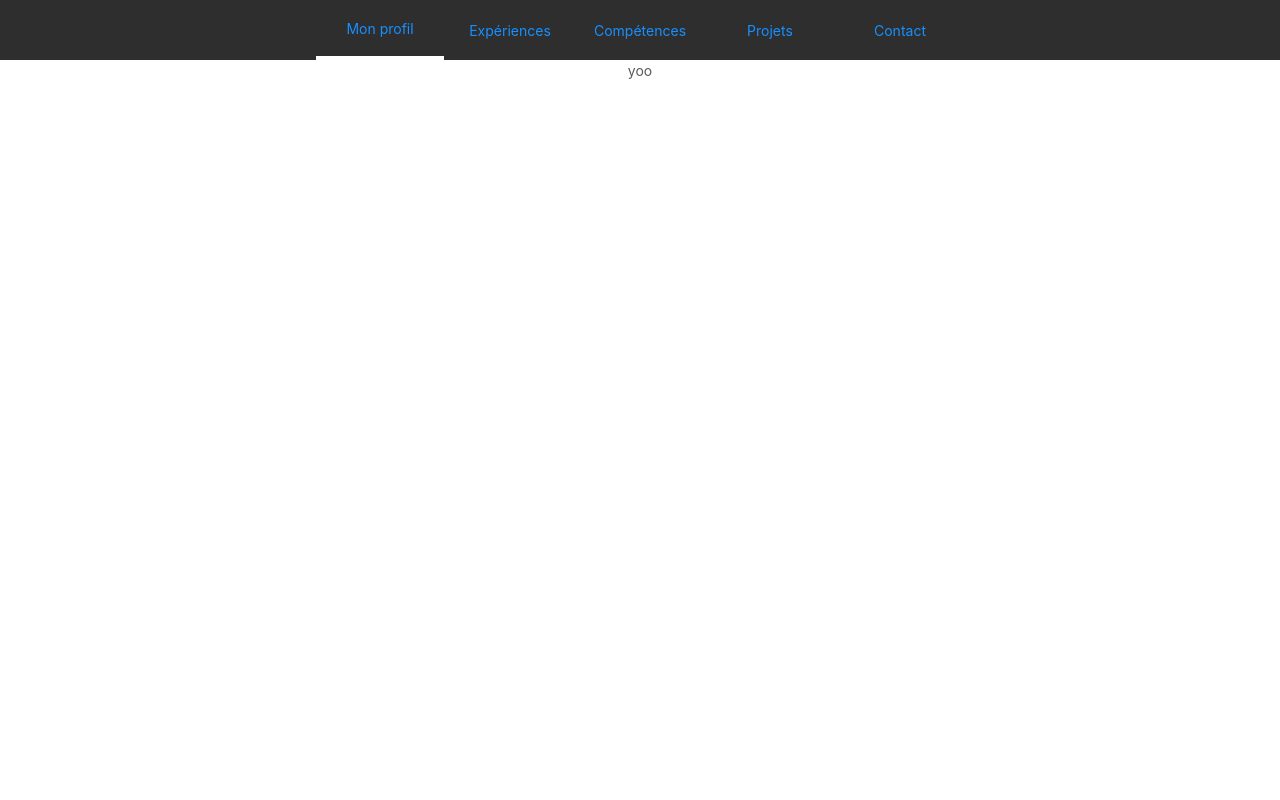
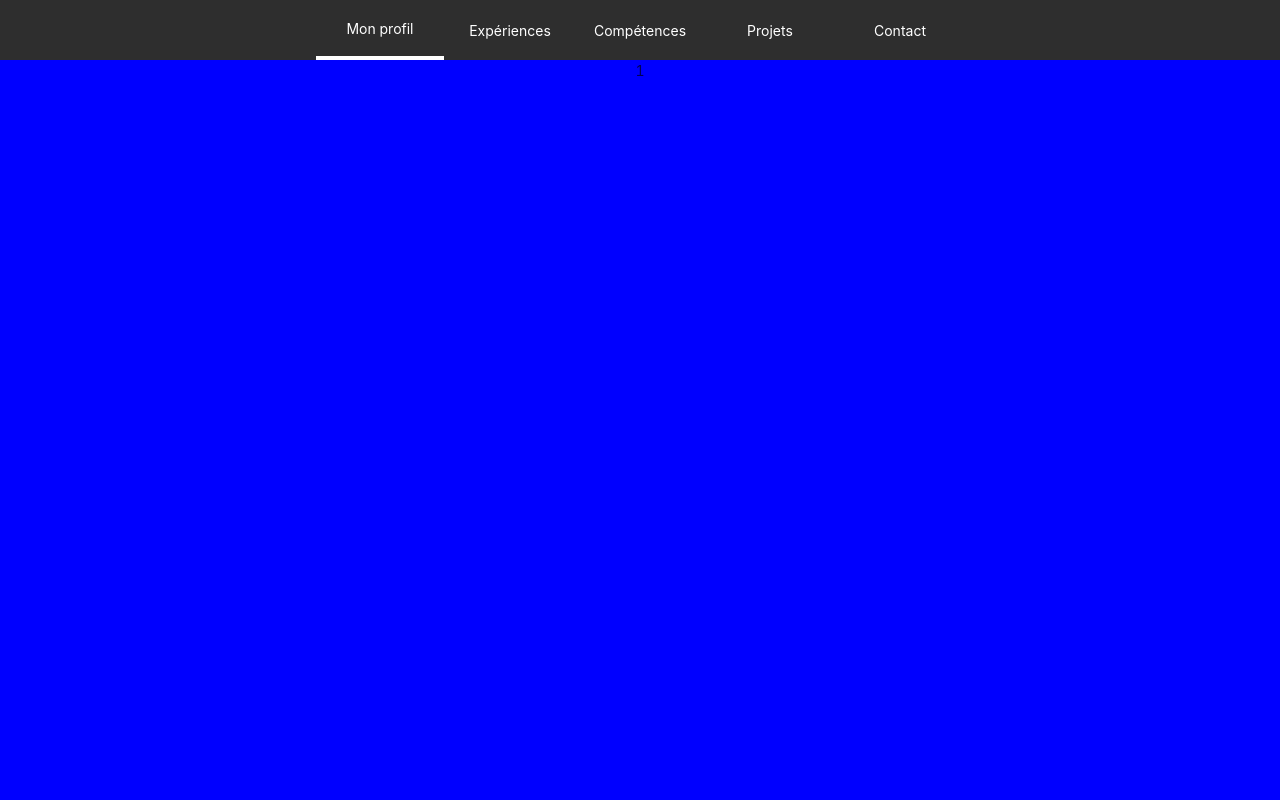
Before and after one commit to arnaud9145/cv, a React (Create React App) app: page / in a window 1280 px wide. Shown: the top 800 px of the page. Built offline with nearby package versions, Linux system fonts and the light colour scheme.

Commit message:
finished scroll

```diff
--- a/src/App.css
+++ b/src/App.css
@@ -1,6 +1,39 @@
 .App {
   text-align: center;
+  height: 100%;
 }
 .App > .body {
   padding-top: 60px;
+  width: 100%;
+  height: 100%;
 }
+.content {
+  height: 100%;
+  width: 100%;
+  display: flex;
+  justify-content: center;
+  align-items: center;
+}
+.content > * {
+  width: 100%;
+  height: 100%;
+}
+#profile {
+  background-color: blue;
+}
+#experiences {
+  background-color: red;
+}
+#abilities {
+  background-color: purple;
+}
+#projects {
+  background-color: yellow;
+}
+#contact {
+  background-color: green;
+}
+
+#root {
+  height: 100%;
+}
--- a/src/App.js
+++ b/src/App.js
@@ -1,12 +1,12 @@
 import React from 'react'
 import './App.css'
 import 'antd/dist/antd.css'
-import { BrowserRouter as Router } from 'react-router-dom'
+import { BrowserRouter as Router, Route } from 'react-router-dom'
 import Main from './Main'
 function App() {
   return (
     <Router>
-      <Main />
+      <Route path='/' component={Main} />
     </Router>
   )
 }
--- a/src/Main.js
+++ b/src/Main.js
@@ -5,19 +5,120 @@ class App extends React.PureComponent {
   constructor(props) {
     super(props)
     this.state = {
-      selected: 'profile'
+      selected: null,
+      scrolling: false
     }
   }
+
+  componentDidMount() {
+    new IntersectionObserver(
+      () => {
+        if (!this.state.scrolling) this.props.history.push('/')
+        else if (this.state.selected === '/')
+          this.setState({ scrolling: false })
+      },
+      {
+        threshold: 0.6
+      }
+    ).observe(document.querySelector('#profile'))
+    new IntersectionObserver(
+      () => {
+        if (!this.state.scrolling) this.props.history.push('/experiences')
+        else if (this.state.selected === '/experiences')
+          this.setState({ scrolling: false })
+      },
+      {
+        threshold: 0.6
+      }
+    ).observe(document.querySelector('#experiences'))
+    new IntersectionObserver(
+      () => {
+        if (!this.state.scrolling) this.props.history.push('/abilities')
+        else if (this.state.selected === '/abilities')
+          this.setState({ scrolling: false })
+      },
+      {
+        threshold: 0.6
+      }
+    ).observe(document.querySelector('#abilities'))
+    new IntersectionObserver(
+      () => {
+        if (!this.state.scrolling) this.props.history.push('/projects')
+        else if (this.state.selected === '/projects')
+          this.setState({ scrolling: false })
+      },
+      {
+        threshold: 0.6
+      }
+    ).observe(document.querySelector('#projects'))
+    new IntersectionObserver(
+      () => {
+        if (!this.state.scrolling) this.props.history.push('/contact')
+        else if (this.state.selected === '/contact')
+          this.setState({ scrolling: false })
+      },
+      {
+        threshold: 0.6
+      }
+    ).observe(document.querySelector('#contact'))
+
+    let { pathname } = this.props.location
+    pathname = pathname.substr(1, pathname.length)
+    if (pathname === '') pathname = 'profile'
+    const element = document.getElementById(pathname)
+    if (element) {
+      element.scrollIntoView({
+        behavior: 'auto',
+        block: 'end',
+        inline: 'nearest'
+      })
+      const destination = '/' + pathname
+      this.setState({ selected: destination, scrolling: true })
+    }
+  }
+
+  static getDerivedStateFromProps(props, state) {
+    if (props.location.pathname === '/scroll') {
+      let { search } = props.location
+      search = search.substr(4, search.length)
+      const element = document.getElementById(search)
+      if (element) {
+        element.scrollIntoView({
+          behavior: 'smooth',
+          block: 'end',
+          inline: 'nearest'
+        })
+        let destination = '/' + search
+        if (destination === '/profile') destination = '/'
+        props.history.push(destination)
+        return { selected: destination, scrolling: true }
+      }
+    }
+    return null
+  }
   render() {
-    const { selected } = this.state
+    const { location } = this.props
+    console.log(this.state.scrolling)
+
     return (
       <div className='App'>
-        <Header
-          selected={selected}
-          onChange={selected => this.setState({ selected })}
-        />
+        <Header selected={location.pathname} />
         <div className='body'>
-          <p>yoo</p>
+          <div className='content'>
+            <div id='profile'>1</div>
+          </div>
+          <div className='content'>
+            <div id='experiences'>2</div>
+          </div>
+          <div className='content'>
+            <div id='abilities'>3</div>
+          </div>
+          <div className='content'>
+            <div id='projects'>4</div>
+          </div>
+          <div className='content'>
+            <div id='contact'>5</div>
+          </div>
         </div>
       </div>
     )
--- a/src/components/Button.jsx
+++ b/src/components/Button.jsx
@@ -1,11 +1,14 @@
 import React from 'react'
+import { Link } from 'react-router-dom'
 import './styles/button.css'
 
 const Button = props => (
-    <button
-        className={props.selected ? 'selected' : ''}
-        type='primary'
-    >
-        {props.children}
-    </button>)
+  <Link
+    className={props.selected ? 'custom-button selected' : 'custom-button'}
+    to={props.to}
+    type='primary'
+  >
+    {props.children}
+  </Link>
+)
 export default Button
--- a/src/components/Header.jsx
+++ b/src/components/Header.jsx
@@ -1,35 +1,25 @@
 import React from 'react'
 import Button from './Button'
-import { Link } from 'react-router-dom'
 import './styles/header.css'
 
 const Header = props => (
   <header>
-        <Button selected={props.selected === 'profile'}>
-            <Link to='/'>
+    <Button to='/scroll?to=profile' selected={props.selected === '/'}>
       Mon profil
-            </Link>
     </Button>
-        <Button selected={props.selected === 'experiences'}>
-            <Link to='/experiences'>
+    <Button to='/scroll?to=experiences' selected={props.selected === '/experiences'}>
       Expériences
-            </Link>
     </Button>
-        <Button selected={props.selected === 'abilities'}>
-            <Link to='/abilities'>
+    <Button to='/scroll?to=abilities' selected={props.selected === '/abilities'}>
       Compétences
-            </Link>
     </Button>
-        <Button selected={props.selected === 'projects'}>
-            <Link to='/projects'>
+    <Button to='/scroll?to=projects' selected={props.selected === '/projects'}>
       Projets
-            </Link>
     </Button>
-        <Button selected={props.selected === 'contact'}>
-            <Link to='/contact'>
+    <Button to='/scroll?to=contact' selected={props.selected === '/contact'}>
       Contact
-            </Link>
-        </Button >
-    </header>)
+    </Button>
+  </header>
+)
 
 export default Header
--- a/src/components/styles/button.css
+++ b/src/components/styles/button.css
@@ -1,4 +1,4 @@
-button {
+.custom-button {
   height: 100%;
   width: 10%;
   color: white;
@@ -8,10 +8,11 @@ button {
   margin-left: 1px;
   margin-right: 1px;
   text-decoration: none;
+  display: flex;
+  align-items: center;
+  justify-content: center;
 }
-button:focus,
-.selected,
-button::selection {
+.selected {
   background: none;
   background-color: #2e2e2e;
   border-width: 0 0 4px 0;
@@ -19,7 +20,7 @@ button::selection {
   outline: 0;
 }
 
-button:hover {
+.custom-button:hover {
   color: #2e2e2e;
   background-color: white;
   border-color: #2e2e2e;
```
Lines whose indentation alone changed are shown as unchanged.
